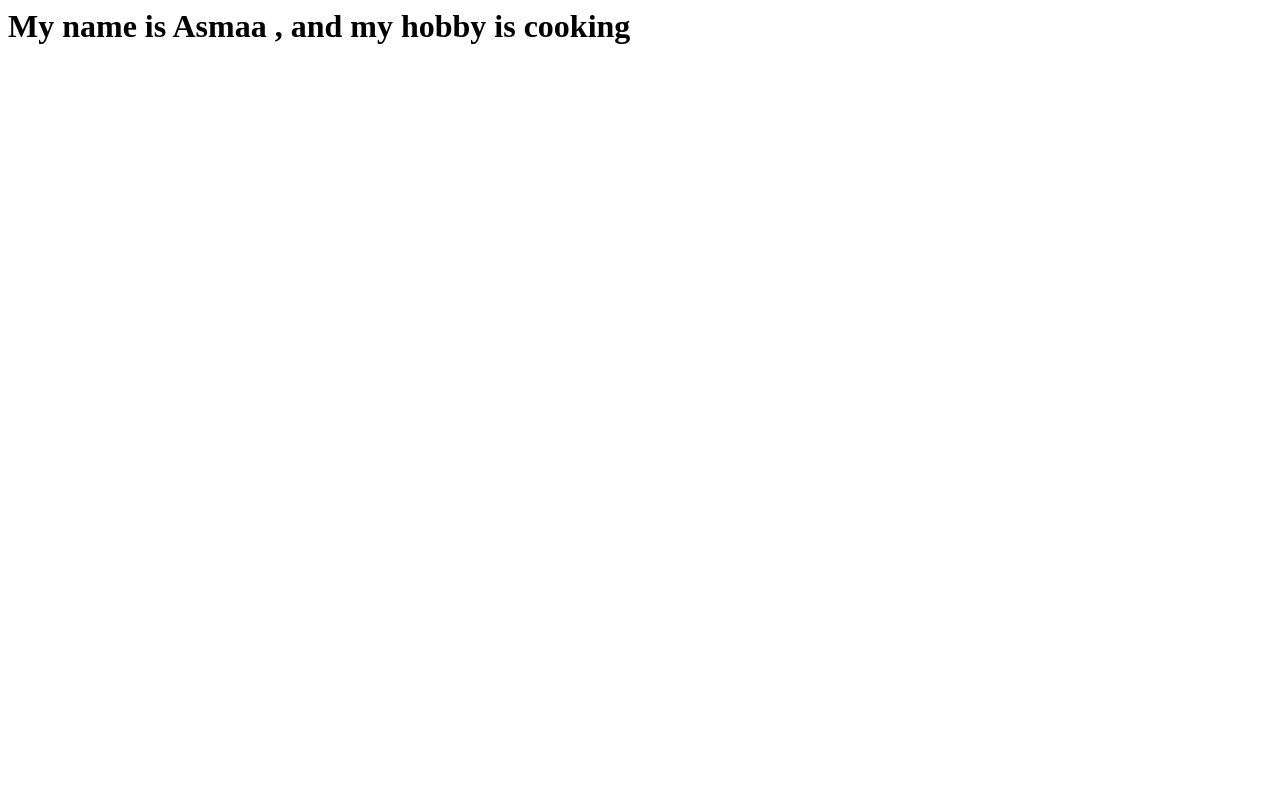
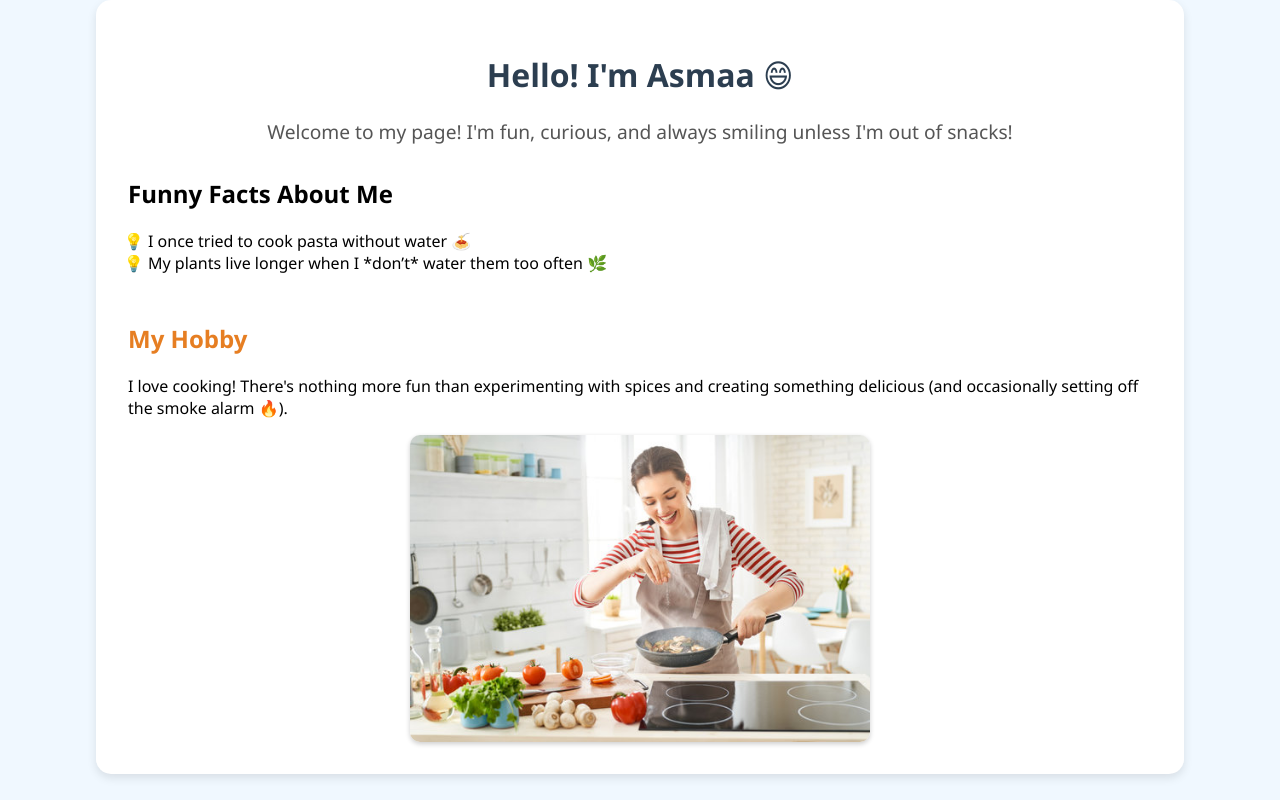
Before and after one commit to Asmaa-ait/aithammou_asmaa_ttp_static, a plain HTML site: page index.html in a window 1280 px wide. Drawn offline with Linux system fonts and the light colour scheme.

Commit message:
Add files via upload

```diff
--- a/index.html
+++ b/index.html
@@ -1 +1,31 @@
-<h1>My name is Asmaa  , and my hobby is cooking</h1>
+<!DOCTYPE html>
+<html lang="en">
+<head>
+    <meta charset="UTF-8">
+    <meta name="viewport" content="width=device-width, initial-scale=1.0">
+    <title>Meet Asmaa!</title>
+    <link rel="stylesheet" href="styles.css">
+</head>
+<body>
+    <div class="container">
+        <h1>Hello! I'm Asmaa 😄</h1>
+        <p class="intro">Welcome to my page! I'm fun, curious, and always smiling unless I'm out of snacks!</p>
+
+        <section class="fun-facts">
+            <h2>Funny Facts About Me</h2>
+            <ul>
+                <li>I once tried to cook pasta without water 🍝</li>
+
+                <li>My plants live longer when I *don’t* water them too often 🌿</li>
+            </ul>
+
+        </section>
+
+        <section class="hobby">
+            <h2>My Hobby</h2>
+            <p>I love cooking! There's nothing more fun than experimenting with spices and creating something delicious (and occasionally setting off the smoke alarm 🔥).</p>
+            <img src="images/hobby.jpg" alt="Cooking hobby" class="center-image">
+        </section>
+    </div>
+</body>
+</html>
--- /dev/null
+++ b/styles.css
@@ -0,0 +1,61 @@
+body {
+    font-family: 'Segoe UI', Tahoma, Geneva, Verdana, sans-serif;
+    background-color: #f0f8ff;
+    margin: 0;
+    padding: 0;
+}
+
+.container {
+    width: 80%;
+    margin: 0 auto;
+    padding: 2rem;
+    background-color: #ffffff;
+    border-radius: 15px;
+    box-shadow: 0 4px 10px rgba(0,0,0,0.1);
+}
+
+h1 {
+    color: #2c3e50;
+    text-align: center;
+}
+
+.intro {
+    text-align: center;
+    font-size: 1.2rem;
+    margin-bottom: 2rem;
+    color: #555;
+}
+
+.fun-facts ul {
+    list-style-type: '💡 ';
+    padding-left: 20px;
+}
+
+.images {
+    display: flex;
+    justify-content: space-around;
+    margin-top: 1rem;
+}
+
+.images img, .hobby img {
+    width: 45%;
+    border-radius: 10px;
+    box-shadow: 0 2px 5px rgba(0,0,0,0.2);
+}
+
+.hobby {
+    margin-top: 3rem;
+}
+
+.hobby h2 {
+    color: #e67e22;
+}
+
+.center-image {
+    display: block;
+    margin-left: auto;
+    margin-right: auto;
+    width: 60%; /* Optional: control image size */
+    border-radius: 10px;
+    box-shadow: 0 2px 5px rgba(0,0,0,0.2);
+}
```
Also changed, not shown: images/fun1.png (added), images/hobby.jpg (added).
